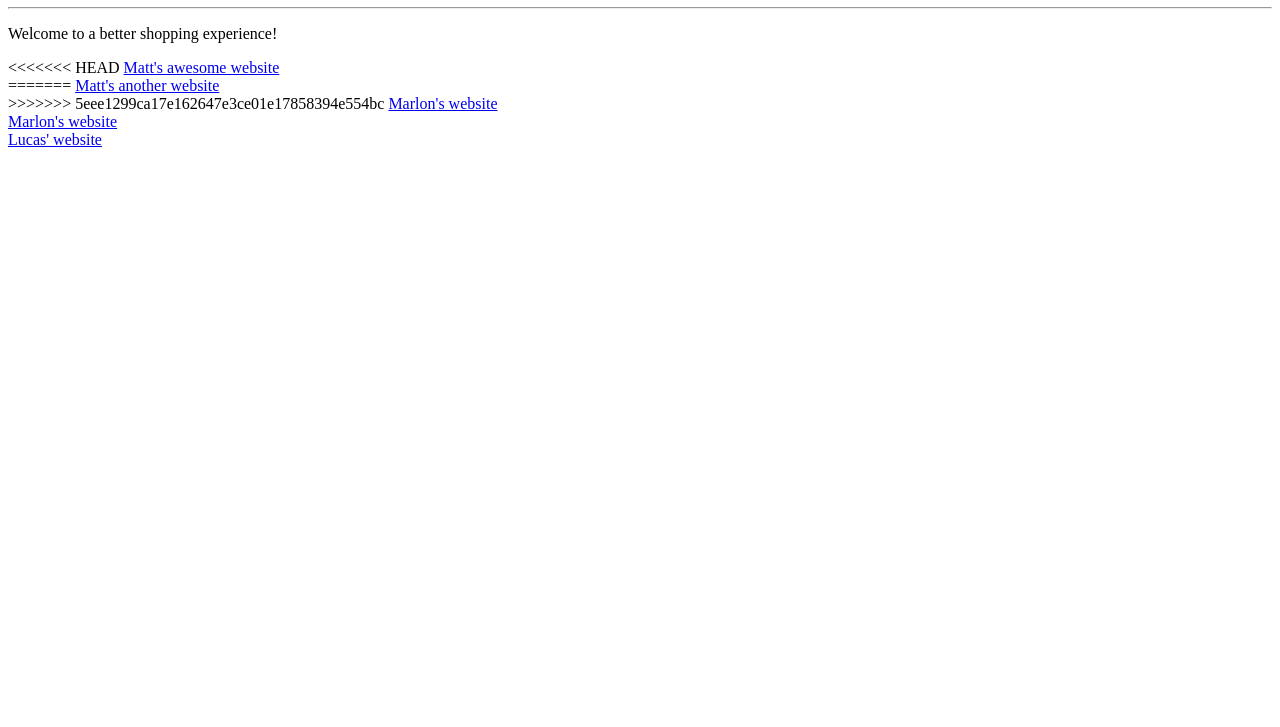
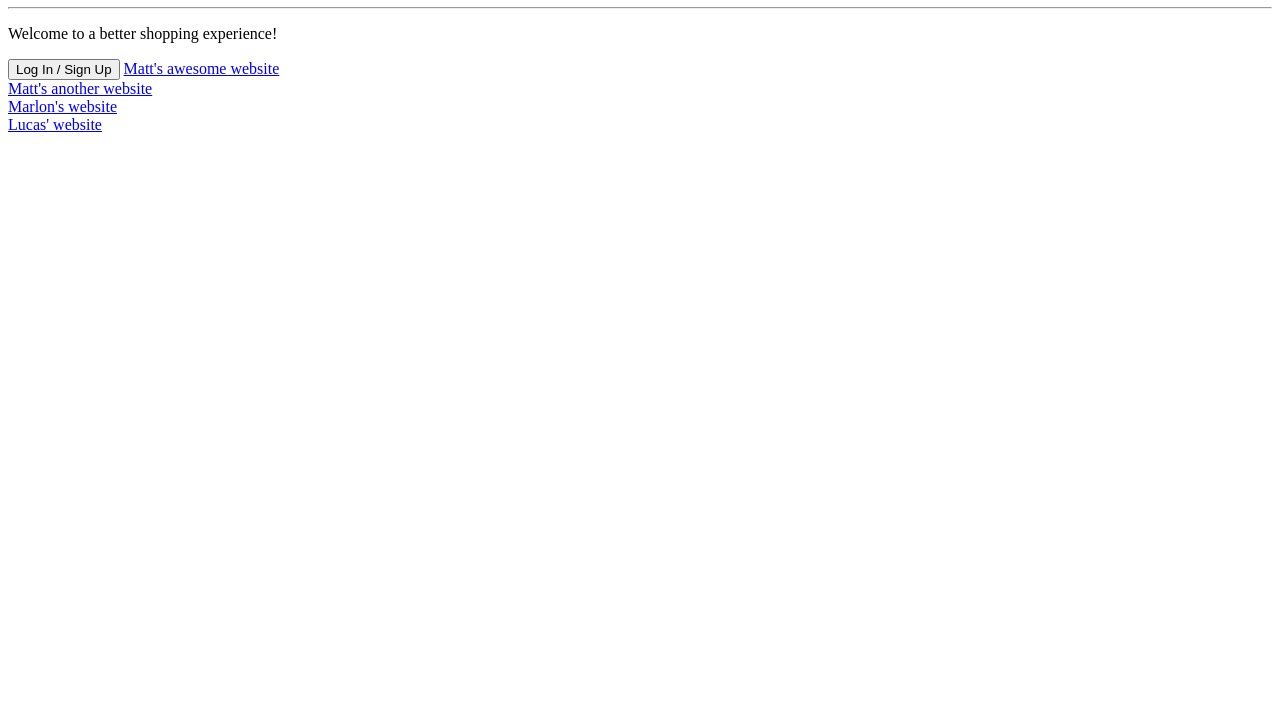
Before and after one commit to marlonrenzo/Projects1930, a plain HTML site: page index.html in a window 1280 px wide. Shown: the part 73-800 px from the top of the page. Drawn offline with Linux system fonts and the light colour scheme.

Commit message:
added sign in button

```diff
--- a/index.html
+++ b/index.html
@@ -9,12 +9,10 @@
     <h1>This is the landing page of OneStop Vancouver!</h1>
     <hr>
     <p>Welcome to a better shopping experience!</p>
-<<<<<<< HEAD
+    <a href = "marlon.html" title = "fajardo"><button>Log In / Sign Up</button></a>
     <a href = "kan.html" title = "kan">Matt's awesome website<br></a>
-=======
     <a href = "kan.html" title = "kan">Matt's another website<br></a>
->>>>>>> 5eee1299ca17e162647e3ce01e17858394e554bc
-    <a href = "marlon.html" title = "fajardo">Marlon's website<br></a>
+
     <a href = "marlon.html" title = "fajardo">Marlon's website<br></a>
     <a href = "wood.html" title = "wood">Lucas' website<br></a>
 </body>
```
